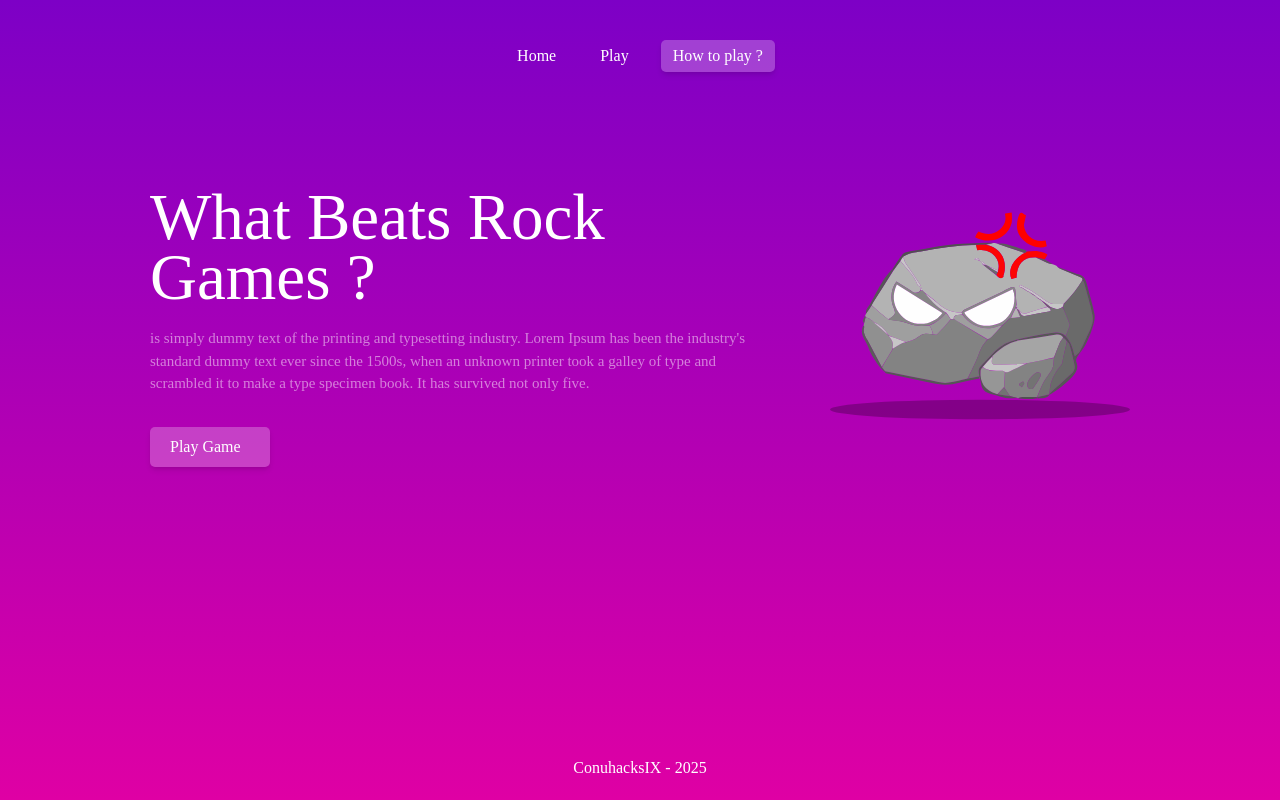
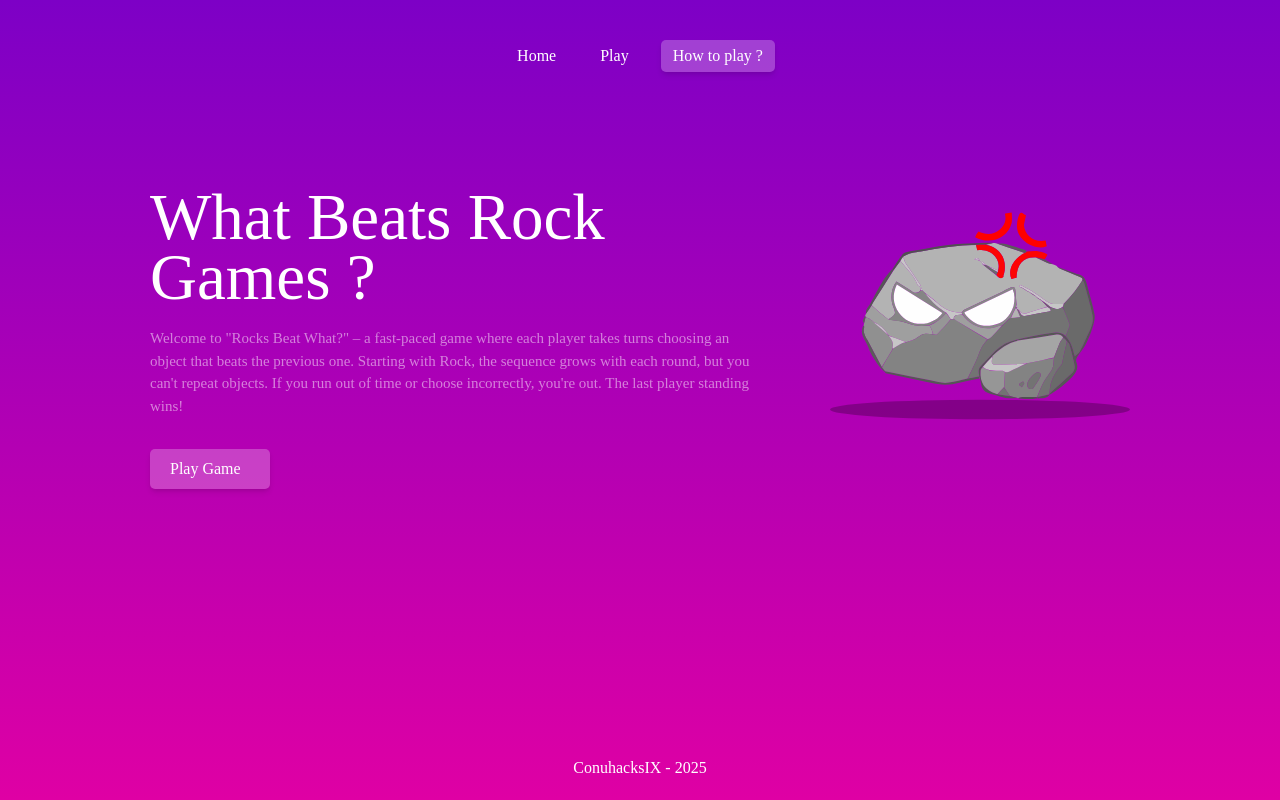
Before and after one commit to AmirDehestani/Conuhacks9, a React (Create React App) app in the folder client/: page / in a window 1280 px wide. Built offline with nearby package versions, Linux system fonts and the light colour scheme; no server answers; a web font is replaced by a local one.

Commit message:
added proper text

```diff
--- a/client/src/components/Home.jsx
+++ b/client/src/components/Home.jsx
@@ -17,11 +17,11 @@ function Home() {
                         What Beats Rock Games ?
                     </div>
                     <div className="cherrybomb text-white opacity-50 text-[15px]">
-                        is simply dummy text of the printing and typesetting
-                        industry. Lorem Ipsum has been the industry's standard
-                        dummy text ever since the 1500s, when an unknown printer
-                        took a galley of type and scrambled it to make a type
-                        specimen book. It has survived not only five.
+                      Welcome to "Rocks Beat What?" – a fast-paced game where each player takes
+                      turns choosing an object that beats the previous one. Starting with Rock,
+                      the sequence grows with each round, but you can't repeat objects.
+                      If you run out of time or choose incorrectly, you're out.
+                      The last player standing wins!
                     </div>
 
                     <a
--- a/client/src/components/LobbySetup.jsx
+++ b/client/src/components/LobbySetup.jsx
@@ -54,10 +54,10 @@ function LobbySetup() {
                 <div className="w-[450px] h-[280px] cherrybomb text-white flex flex-col gap-5">
                     <div className="text-[50px]">Lobby Setup</div>
                     <div className="opacity-75 text-[15.5px]">
-                        is simply dummy text of the printing and typesetting
-                        industry. Lorem Ipsum has been the industry's standard
-                        dummy text ever since the 1500s, when an unknown printer
-                        took a galley.
+                        This is the page to join or create a lobby.
+                        You can create a lobby to start a new game and invite others to join,
+                        or you can join a lobby by entering a lobby code and jumping into the
+                        game with other players.
                     </div>
                     <div className="flex flex-row gap-10">
                         <button
```
